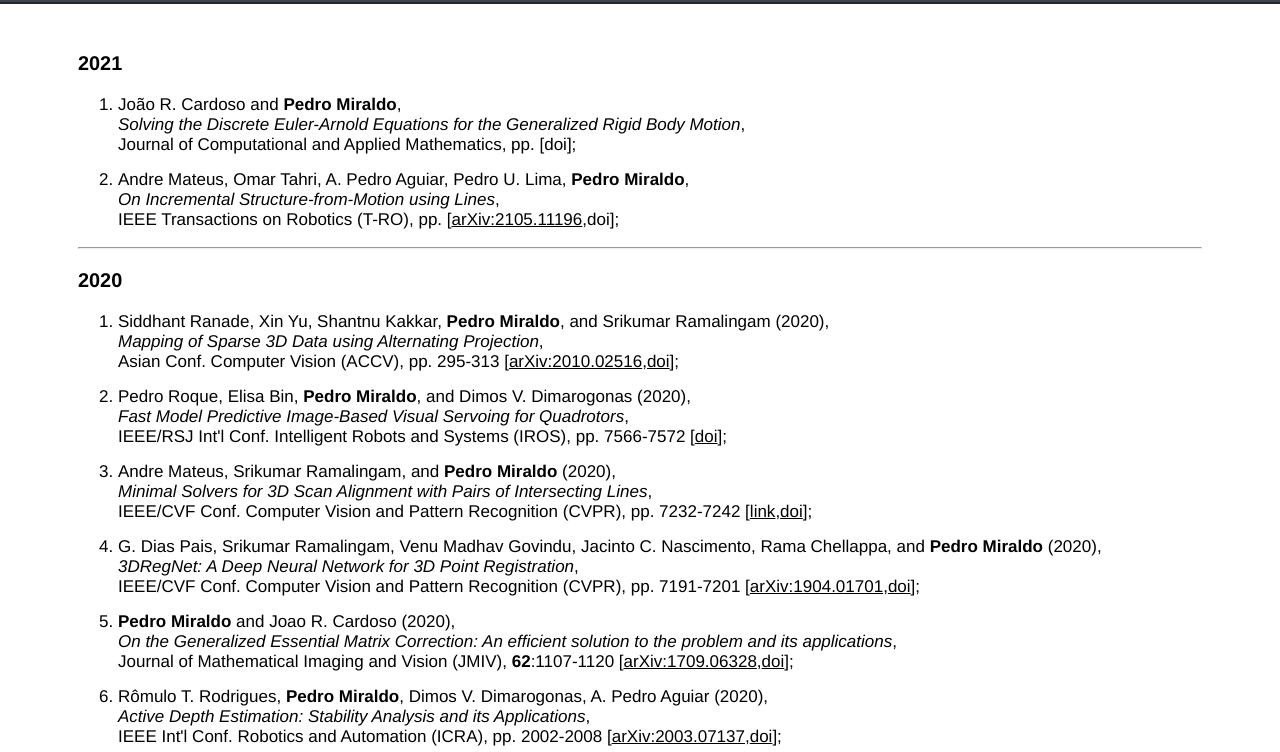
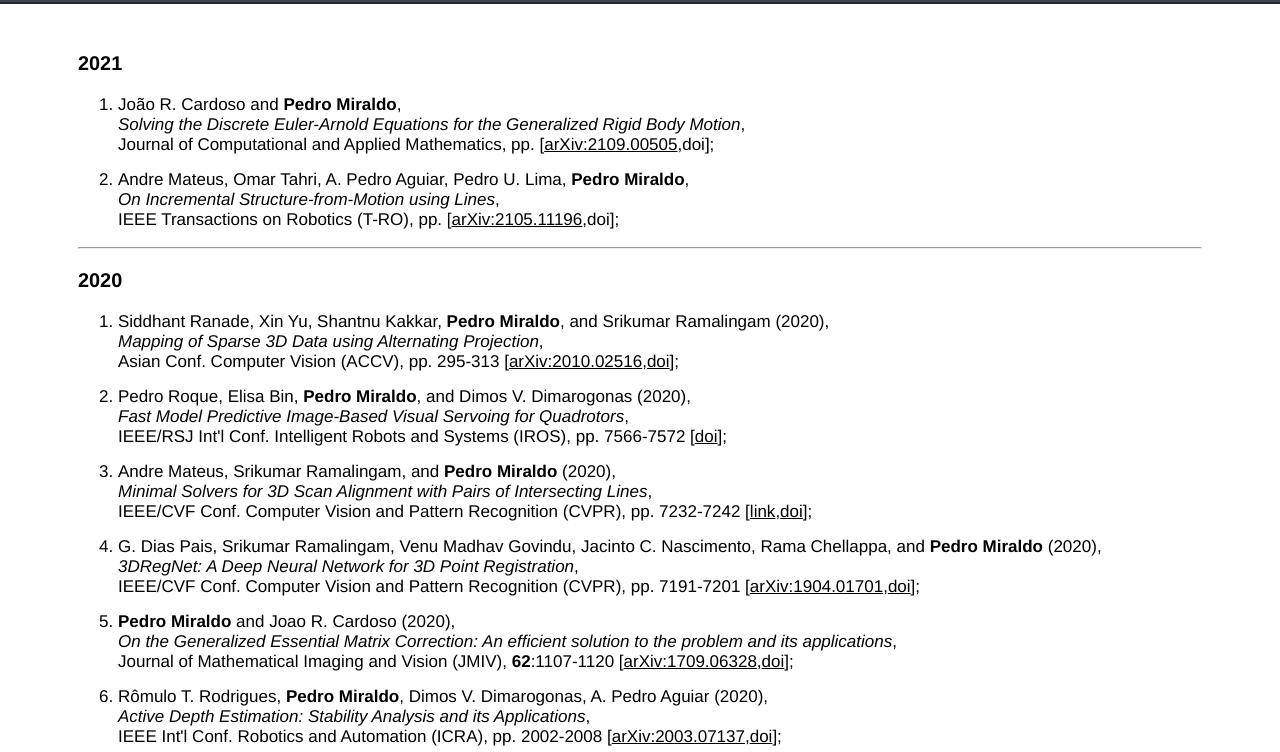
Before and after one commit to pmiraldo/pmiraldo.github.io, a plain HTML site: page publications.html in a window 1280 px wide. Shown: the part 48-800 px from the top of the page. Drawn offline with Linux system fonts and the light colour scheme.

Commit message:
Update publications.html: arxiv link to jcam 2021 paper

```diff
--- a/publications.html
+++ b/publications.html
@@ -55,7 +55,7 @@
                 Jo&atilde;o R. Cardoso and <b>Pedro Miraldo</b>,<br>
                 <i>Solving the Discrete Euler-Arnold Equations for the Generalized Rigid Body Motion</i>,<br>
                 Journal of Computational and Applied Mathematics, pp.
-                [doi];
+                [<a href="https://arxiv.org/abs/2109.00505">arXiv:2109.00505</a>,doi];
             </li>
             <li>
                 Andre Mateus, Omar Tahri, A. Pedro Aguiar, Pedro U. Lima, <b>Pedro Miraldo</b>, <br>
```
